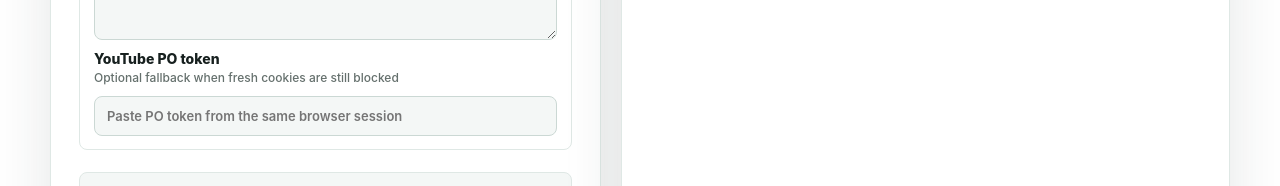
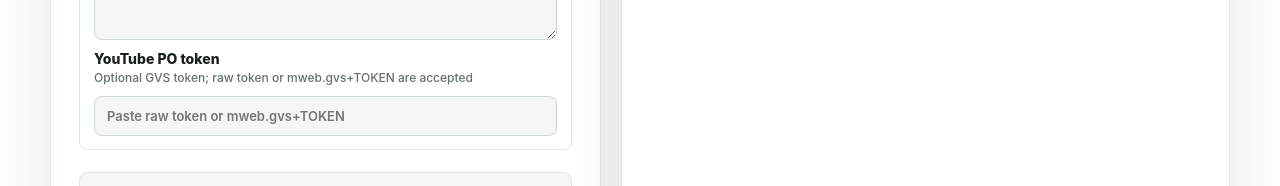
Before and after one commit to vanquyd647/download_video_tiktok, a React (Vite) app: page / in a window 1280 px wide. Shown: the part 983-1169 px from the top of the page. Built offline with nearby package versions, Linux system fonts and the light colour scheme; no server answers.

Commit message:
Clarify YouTube PO token input

```diff
--- a/src/App.jsx
+++ b/src/App.jsx
@@ -430,7 +430,7 @@ export function App() {
               />
               <label htmlFor="po-token">
                 YouTube PO token
-                <small>Optional fallback when fresh cookies are still blocked</small>
+                <small>Optional GVS token; raw token or mweb.gvs+TOKEN are accepted</small>
               </label>
               <input
                 id="po-token"
@@ -438,7 +438,7 @@ export function App() {
                 autoComplete="off"
                 autoCorrect="off"
                 onChange={(event) => setPoToken(event.target.value)}
-                placeholder="Paste PO token from the same browser session"
+                placeholder="Paste raw token or mweb.gvs+TOKEN"
                 spellCheck="false"
                 type="password"
                 value={poToken}
```
Also changed, not shown: 1 other file (tests, documents, lock files or other folders).
